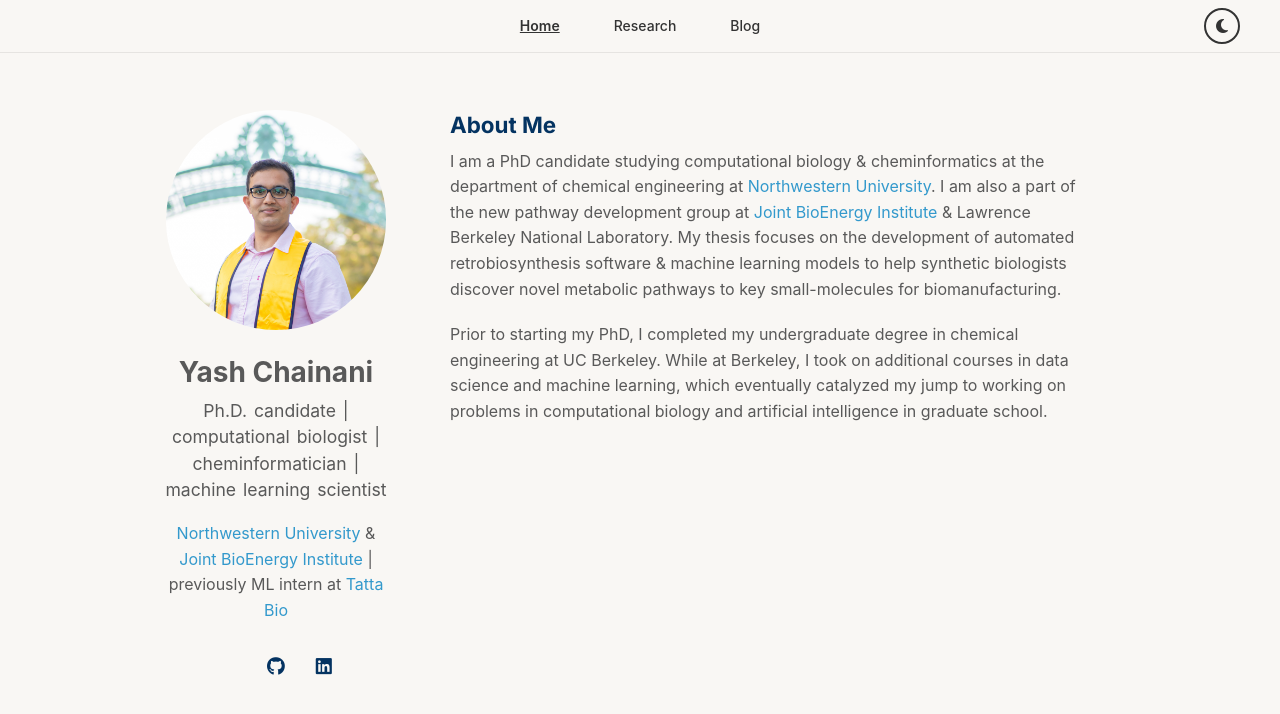
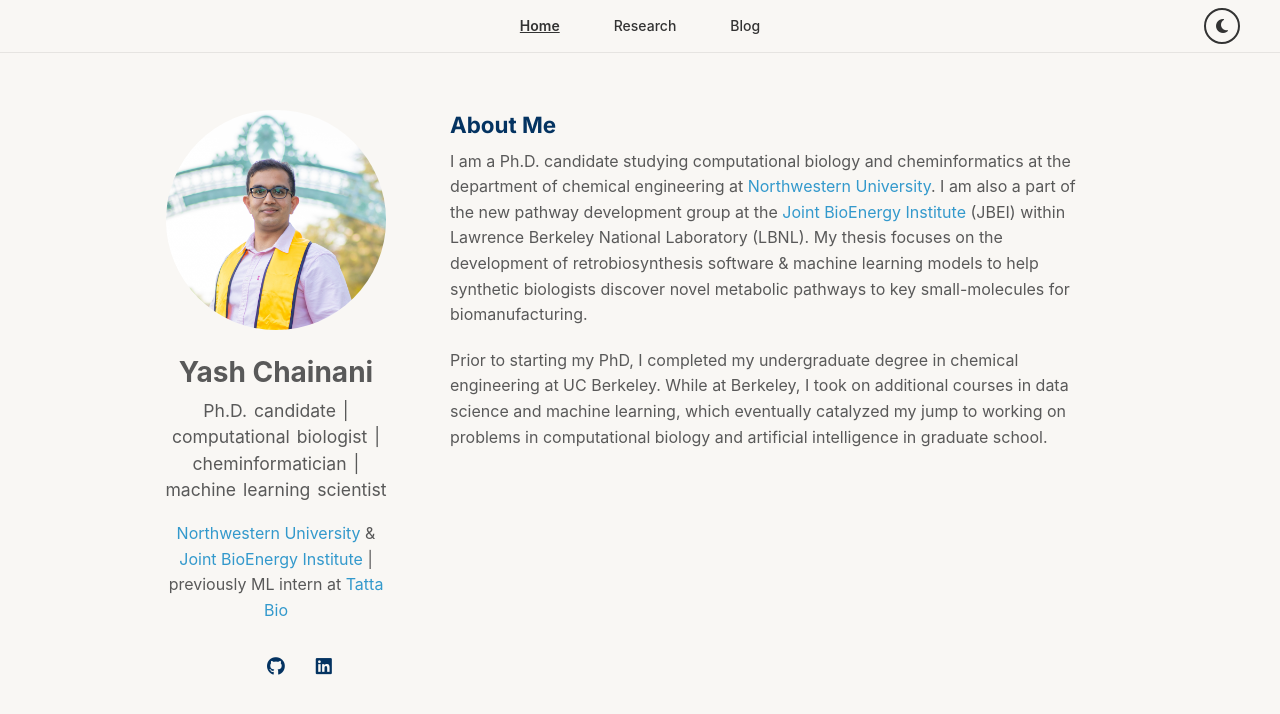
Before and after one commit to yashchainani21/yashchainani21.github.io, a Jekyll site: the page built from index.md, in a window 1280 px wide. Shown: the top 714 px of the page. Built offline with Jekyll 4.4.1, drawn with Linux system fonts in a browser that asks for light colours; a style sheet for code colours, icons or effects is not loaded; our own code applies the rules of GitHub Pages for plain Markdown files.

Commit message:
Update About Me section with improved formatting and details
🤖 Generated with [Claude Code](https://claude.ai/code)

Co-Authored-By: Claude <noreply@anthropic.com>

```diff
--- a/index.md
+++ b/index.md
@@ -4,6 +4,6 @@ layout: homepage
 
 ## About Me
 
-I am a PhD candidate studying computational biology & cheminformatics at the department of chemical engineering at [Northwestern University](https://northwestern.edu). I am also a part of the new pathway development group at [Joint BioEnergy Institute](https://jbei.org) & Lawrence Berkeley National Laboratory. My thesis focuses on the development of automated retrobiosynthesis software & machine learning models to help synthetic biologists discover novel metabolic pathways to key small-molecules for biomanufacturing.
+I am a Ph.D. candidate studying computational biology and cheminformatics at the department of chemical engineering at [Northwestern University](https://northwestern.edu). I am also a part of the new pathway development group at the [Joint BioEnergy Institute](https://jbei.org) (JBEI) within Lawrence Berkeley National Laboratory (LBNL). My thesis focuses on the development of retrobiosynthesis software & machine learning models to help synthetic biologists discover novel metabolic pathways to key small-molecules for biomanufacturing.
 
 Prior to starting my PhD, I completed my undergraduate degree in chemical engineering at UC Berkeley. While at Berkeley, I took on additional courses in data science and machine learning, which eventually catalyzed my jump to working on problems in computational biology and artificial intelligence in graduate school.
```
